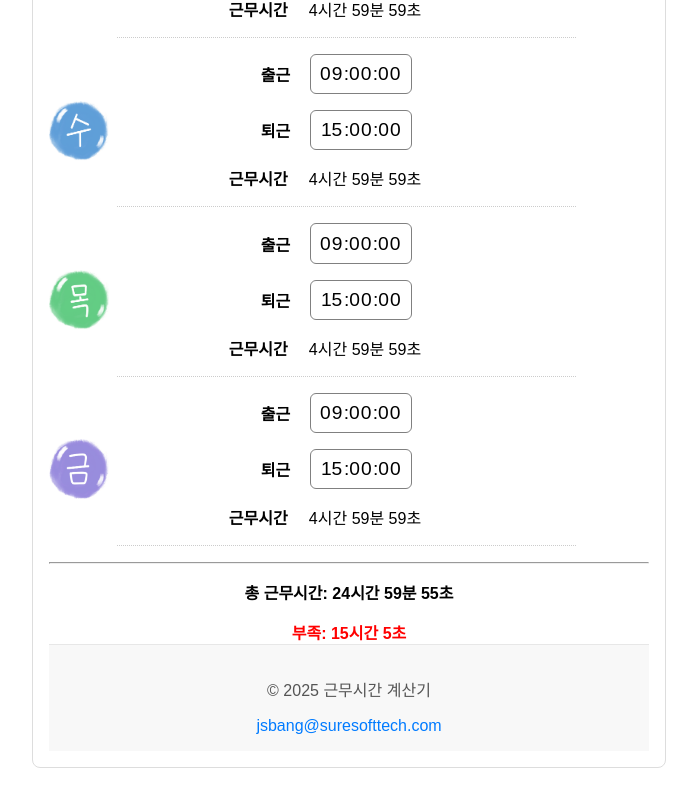
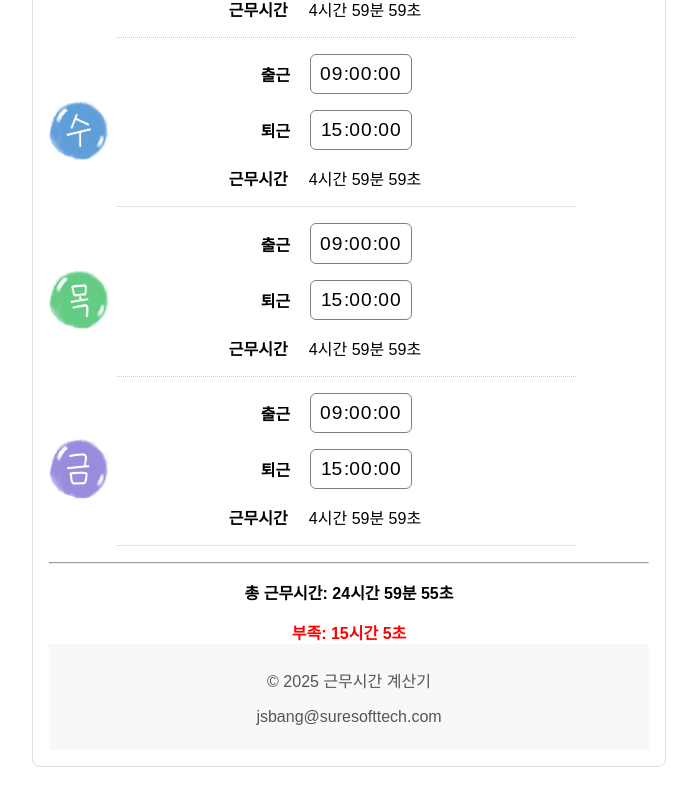
Before and after one commit to wlstjdwkd/40TimeCalculator, a React (Create React App) app in the folder frontend/time_calculator/: page / in a window 1280 px wide. Shown: the part 657-1457 px from the top of the page, without its empty margins (291-988 px from the left). Built offline with nearby package versions, Linux system fonts and the light colour scheme; the HTML template or start-up script is replaced by a standard one.

Commit message:
fix : footer

```diff
--- a/frontend/time_calculator/src/components/Footer/Footer.css
+++ b/frontend/time_calculator/src/components/Footer/Footer.css
@@ -2,8 +2,8 @@
 
 .footer {
     background-color: #f8f8f8;
-    padding: 1rem 0;
-    border-top: 1px solid #e7e7e7;
+    padding: 0.5rem 0;
+    /* border-top: 1px solid #e7e7e7; */
     width: 100%;
   }
 
--- a/frontend/time_calculator/src/components/Footer/Footer.js
+++ b/frontend/time_calculator/src/components/Footer/Footer.js
@@ -9,9 +9,9 @@ function Footer() {
       <div className="footer-content">
         <p>© {new Date().getFullYear()} 근무시간 계산기 </p>
         <div className="footer-links">
-          <a href="mailto:jsbang@suresofttech.com">
+          <p>
             jsbang@suresofttech.com
-          </a>
+          </p>
         </div>
       </div>
     </footer>
```
